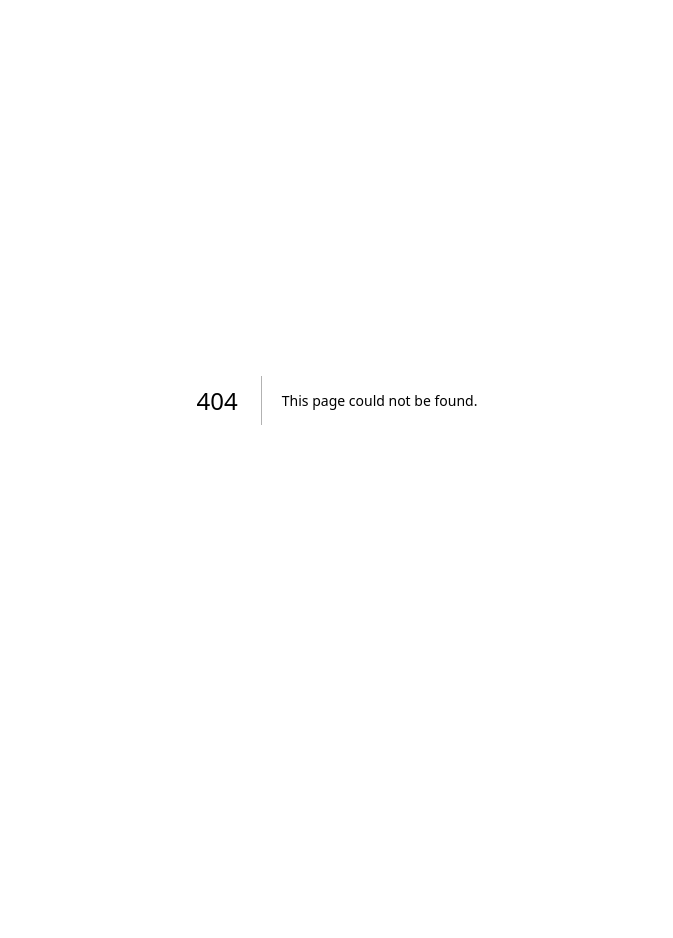
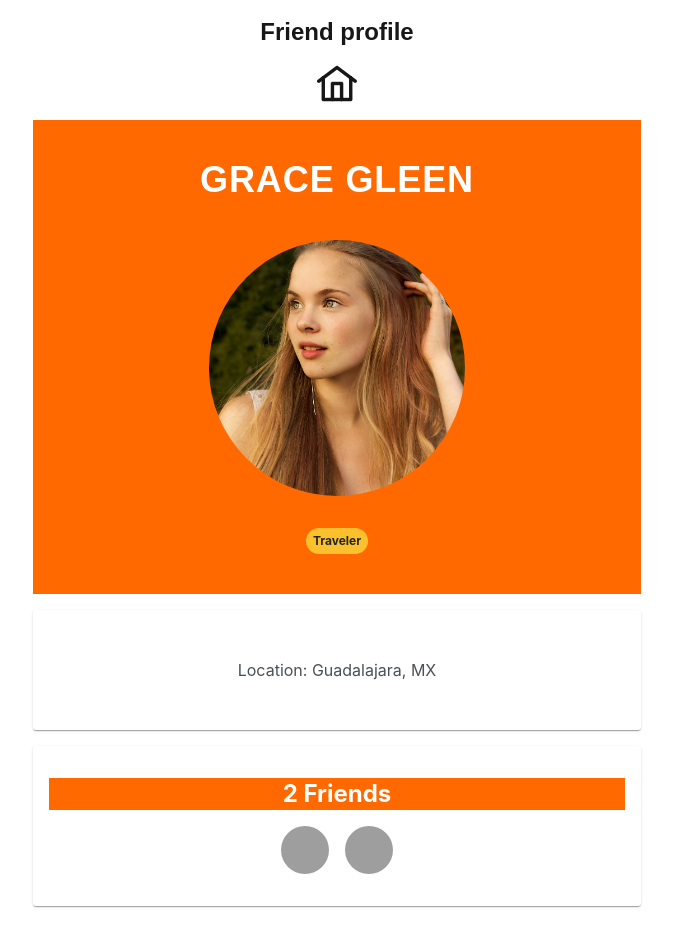
Before and after one commit to siderlsoft/next-couchsurfing-social, a Next.js app: page /profile/u1 in a window 1280 px wide. Before the commit this address had no page. Shown: the whole page, without its empty margins (303-976 px from the left). Before the commit the page ends 800 px from the top, so only its background shows below. Built offline with nearby package versions, Linux system fonts and the light colour scheme; no server answers; grey boxes are pictures that could not be loaded.

Commit message:
add friends profile view

```diff
--- /dev/null
+++ b/app/(components)/ProfileCard.tsx
@@ -0,0 +1,25 @@
+import { User } from '@/lib/models';
+import { Card } from 'primereact/card';
+import { Image } from 'primereact/image';
+import { Tag } from 'primereact/tag';
+
+export default async function ProfilePage({ user }: { user: User }) {
+    const imgUrl = user.avatarUrl || '/images/default-avatar.jpg';
+    return (
+        <>
+            <a className='flex justify-center' href={'/'}>
+                <i className="pi pi-home" style={{ fontSize: '2.5rem' }}></i>
+            </a>
+            <div className="mb-4 mx-auto p-4 flex flex-col items-center bg-orange-500 pb-10">
+                <h2 className="text-4xl text-center mb-10 mt-6 text-white font-extrabold tracking-wide uppercase">{user.name}</h2>
+                <div className="w-64 h-64 rounded-full overflow-hidden flex items-center justify-center">
+                    <Image src={imgUrl} alt={user.name} width="256" height="256" className="object-cover" />
+                </div>
+                <Tag className='mt-8' severity="warning" value={user.role} rounded></Tag>
+            </div>
+            <Card className="mb-4 mx-auto p-4">
+                <p className="text-center">Location: {user.location}</p>
+            </Card>
+        </>
+    );
+}
--- a/app/(components)/UserFriends.tsx
+++ b/app/(components)/UserFriends.tsx
@@ -4,7 +4,7 @@ import { Avatar } from 'primereact/avatar';
 import { Button } from 'primereact/button';
 import Link from 'next/link';
 
-export default async function UserFriends({ userId }: { userId: string }) {
+export default async function UserFriends({ userId, showFriendsPostsButton = true }: { userId: string; showFriendsPostsButton?: boolean }) {
     const friends = await getUserFriends(userId);
 
     return (
@@ -13,19 +13,21 @@ export default async function UserFriends({ userId }: { userId: string }) {
 
             <div className='flex flex-wrap justify-center gap-4 mt-4'>
                 {friends.map((friend: User) => (
-                    <a key={friend.id} className="flex justify-center">
+                    <Link key={friend.id} href={`/profile/${friend.id}`} prefetch className="flex justify-center">
                         {friend.avatarUrl ? <Avatar image={friend.avatarUrl} size="large" shape="circle" /> :
                             <Avatar icon="pi pi-user" size="large" shape="circle" />
                         }
-                    </a>
+                    </Link>
                 ))}
             </div>
 
-            <div className='flex justify-center mt-8'>
-                <Link href="/">
-                    <Button label="See Friend's Posts" severity="warning" rounded />
-                </Link>
-            </div>
+            {showFriendsPostsButton && (
+                <div className='flex justify-center mt-8'>
+                    <Link href="/">
+                        <Button label="See Friend's Posts" severity="warning" rounded />
+                    </Link>
+                </div>
+            )}
         </div>
     );
 }
--- a/app/api/users/[id]/friends/route.ts
+++ b/app/api/users/[id]/friends/route.ts
@@ -8,12 +8,11 @@ export async function GET(request: Request, context: { params: Promise<{ id: str
     // Find the user's friends
     const userFriends = friends.find(friend => friend.userId === id)?.friends || [];
 
-    // Map friend IDs to user details
-    const friendDetails = userFriends.map(friendId => users.find(user => user.id === friendId));
+    // Map friend IDs to user details, filtering out undefined values
+    const friendDetails = userFriends
+        .map(friendId => users.find(user => user.id === friendId))
+        .filter(Boolean);
 
-    if (!friendDetails.length) {
-        return NextResponse.json({ error: 'No friends found for this user.' }, { status: 404 });
-    }
-
+    // Always return an array, even if empty
     return NextResponse.json(friendDetails);
 }
--- /dev/null
+++ b/app/profile/[id]/page.tsx
@@ -0,0 +1,18 @@
+import ProfileCard from '@/app/(components)/ProfileCard';
+import UserFriends from '@/app/(components)/UserFriends';
+import { getUser } from '@/lib/api';
+import { Card } from 'primereact/card';
+
+export default async function UserProfilePage({ params }: { params: Promise<{ id: string }> }) {
+    const resolvedParams = await params;
+    const user = await getUser(resolvedParams.id);
+    return (
+        <section className="space-y-4 lg:size-[50%] w-96 mb-4 mx-auto p-4">
+            <h1 className="text-2xl font-bold flex justify-center">Friend profile</h1>
+            <ProfileCard user={user} />
+            <Card>
+                <UserFriends userId={user.id} showFriendsPostsButton={false} />
+            </Card>
+        </section>
+    );
+}
--- a/app/profile/page.tsx
+++ b/app/profile/page.tsx
@@ -1,29 +1,16 @@
 import { getUser } from '@/lib/api';
 import { Card } from 'primereact/card';
-import { Image } from 'primereact/image';
 import UserFriends from '../(components)/UserFriends';
-import { Tag } from 'primereact/tag';
+import ProfileCard from '../(components)/ProfileCard';
 
 export default async function ProfilePage() {
     const currentUser = await getUser('u4'); // Mocked user ID
     return (
         <section className="space-y-4 lg:size-[50%] w-96 mb-4 mx-auto p-4">
             <h1 className="text-2xl font-bold flex justify-center">Your profile</h1>
-            <a className='flex justify-center' href={'/'}>
-                <i className="pi pi-home" style={{ fontSize: '2.5rem' }}></i>
-            </a>
-            <div className="mb-4 mx-auto p-4 flex flex-col items-center bg-orange-500 pb-10">
-                <h2 className="text-4xl text-center mb-10 mt-6 text-white font-extrabold tracking-wide uppercase">{currentUser.name}</h2>
-                <div className="w-64 h-64 rounded-full overflow-hidden flex items-center justify-center">
-                    <Image src={currentUser.avatarUrl} alt={currentUser.name} width="256" height="256" className="object-cover" />
-                </div>
-                <Tag className='mt-8' severity="warning" value={currentUser.role} rounded></Tag>
-            </div>
-            <Card className="mb-4 mx-auto p-4">
-                <p className="text-center">Location: {currentUser.location}</p>
-            </Card>
+            <ProfileCard user={currentUser} />
             <Card>
-                <UserFriends userId={currentUser.id} />
+                <UserFriends userId={currentUser.id} showFriendsPostsButton={true} />
             </Card>
         </section>
     );
```
Also changed, not shown: public/images/default-avatar.jpg (added).
